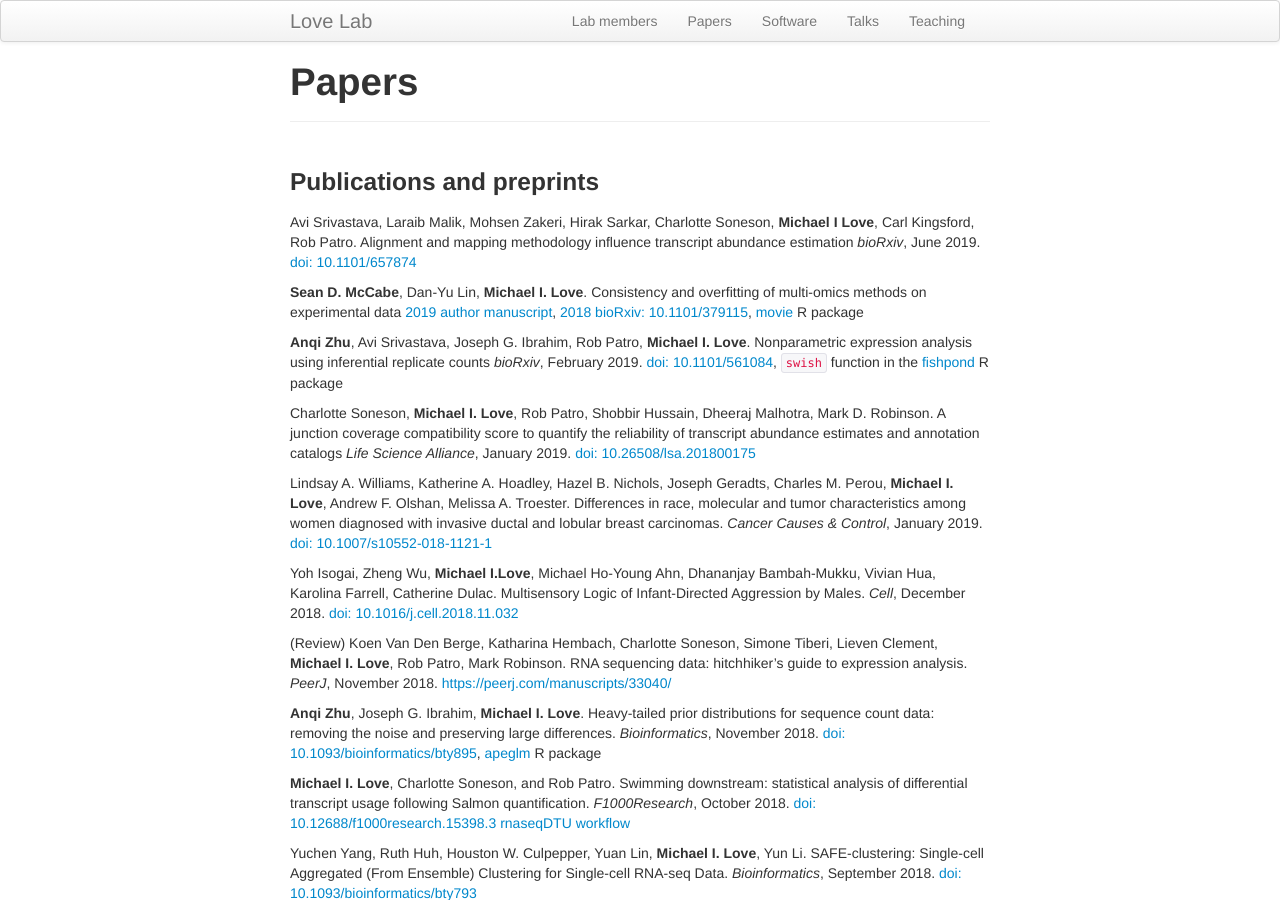
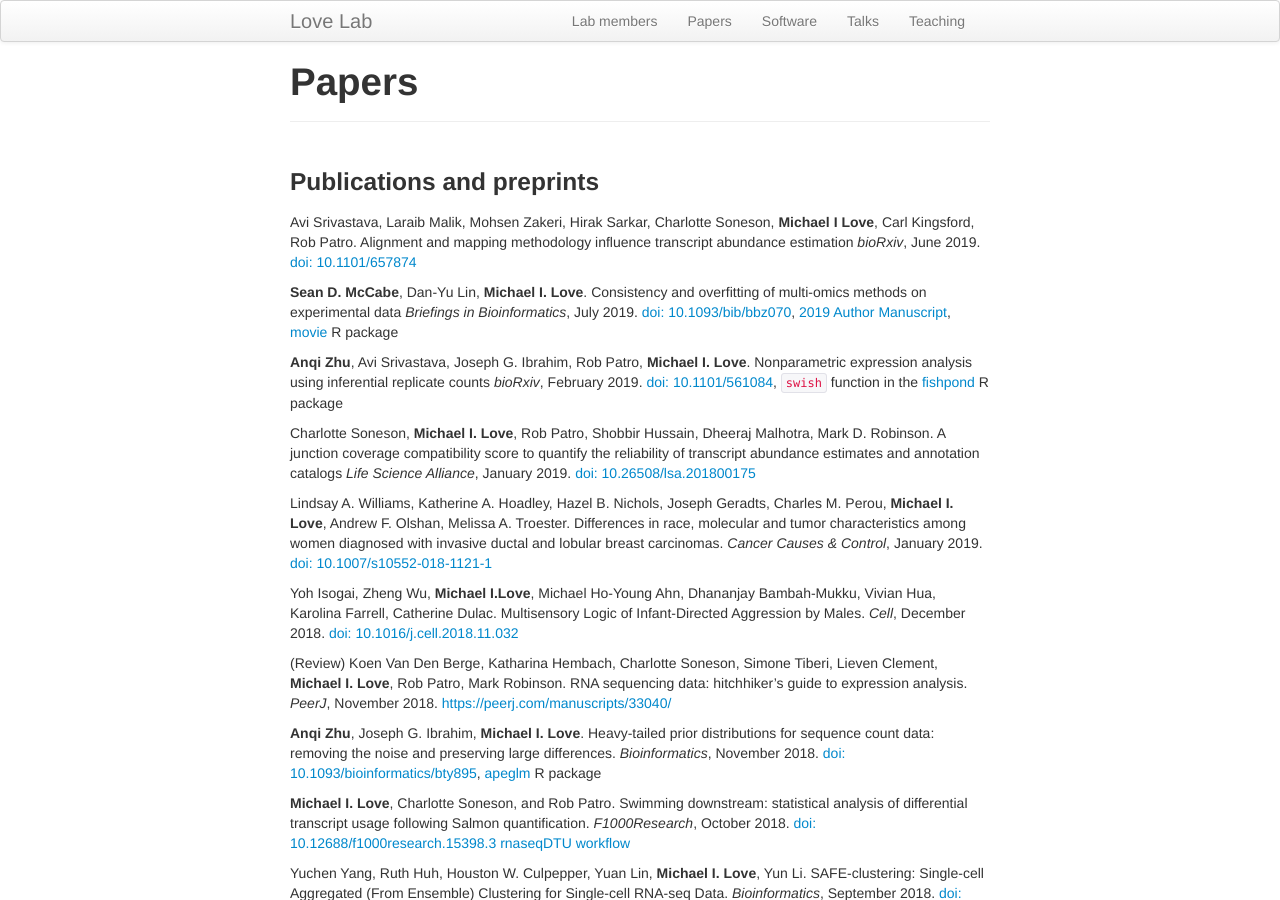
Before and after one commit to mikelove/mikelove.github.io, a Jekyll site: the page built from pages/papers.md, in a window 1280 px wide and 900 px high. Built offline with Jekyll 4.4.1, drawn with Linux system fonts in a browser that asks for light colours.

Commit message:
add journal link

```diff
--- a/pages/papers.md
+++ b/pages/papers.md
@@ -13,8 +13,9 @@ Alignment and mapping methodology influence transcript abundance estimation
 
 **Sean D. McCabe**, Dan-Yu Lin, **Michael I. Love**.
 Consistency and overfitting of multi-omics methods on experimental data
-[2019 author manuscript](../assets/mccabe_2019.pdf),
-[2018 bioRxiv: 10.1101/379115](https://doi.org/10.1101/379115),
+*Briefings in Bioinformatics*, July 2019.
+[doi: 10.1093/bib/bbz070](https://doi.org/10.1093/bib/bbz070),
+[2019 Author Manuscript](../assets/mccabe_2019.pdf),
 [movie](https://github.com/mccabes292/movie) R package
 
 **Anqi Zhu**, Avi Srivastava, Joseph G. Ibrahim, Rob Patro,
```
